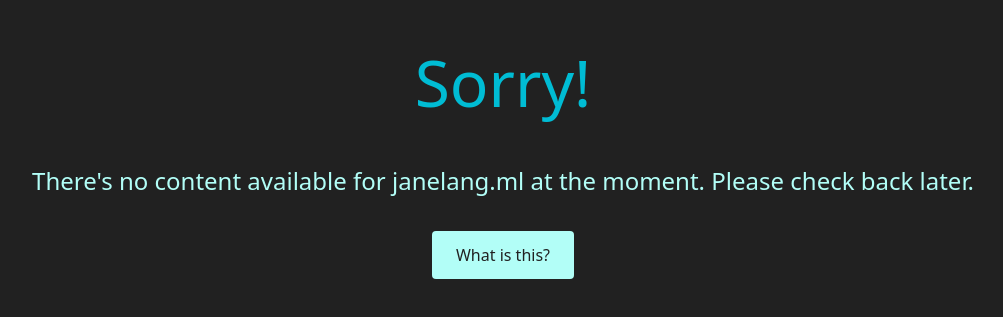
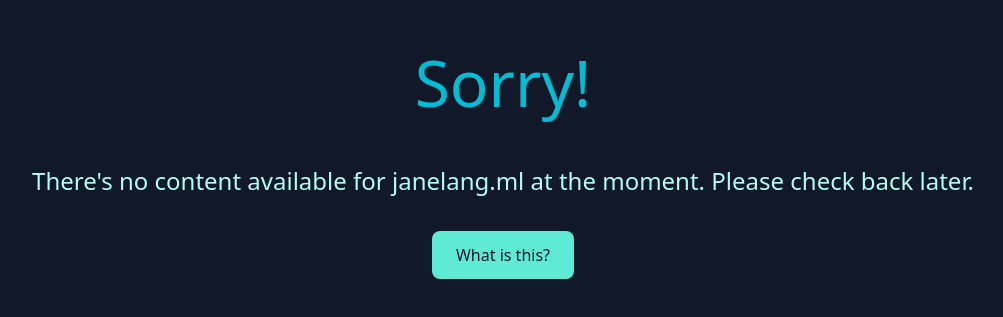
Before and after one commit to nora2605/janelangml, a Nuxt app: page / in a window 1280 px wide. Shown: the part 243-560 px from the top of the page, without its empty margins (137-1140 px from the left). Built offline with nearby package versions, Linux system fonts and the light colour scheme.

Commit message:
switched node version and now everything works yay

```diff
--- a/pages/index.vue
+++ b/pages/index.vue
@@ -1,10 +1,10 @@
 <template>
-<div :class="['container', 'dark']">
-    <h1 :class="['title', 'dark']">Sorry!</h1>
-    <p :class="['subtitle', 'dark']">There's no content available for janelang.ml at the moment. Please
+<div class="flex flex-col bg-gray-900 min-h-screen items-center justify-center">
+    <h1 class="title">Sorry!</h1>
+    <p class="subtitle">There's no content available for janelang.ml at the moment. Please
       check back later.</p>
     <a href="https://github.com/nora2605/janelangml" target="_blank" rel="noopener noreferrer"
-      :class="['button', 'dark']">What is this?</a>
+      class="transition text-gray-900 bg-teal-300 hover:text-gray-700 hover:bg-teal-400 button">What is this?</a>
   </div>
 </template>
 
@@ -14,64 +14,23 @@ body {
   margin: 0px;
 }
 
-.container {
-  display: flex;
-  flex-direction: column;
-  align-items: center;
-  justify-content: center;
-  height: 100vh;
-  width: 100vw;
-  margin: 0px;
-  background-color: #f5f5f5;
-}
-
-.container.dark {
-  background-color: #212121;
-}
 
 .title {
   font-size: 4rem;
-  color: #212121;
+  color: #00bcd4;
   margin-bottom: 2rem;
   text-align: center;
 }
 
-.title.dark {
-  color: #00bcd4;
-}
-
 .subtitle {
   font-size: 1.5rem;
-  color: #757575;
+  color: #b2fef7;
   margin-bottom: 2rem;
   text-align: center;
 }
 
-.subtitle.dark {
-  color: #b2fef7;
-}
-
 .button {
-  padding: 0.75rem 1.5rem;
-  background-color: #00bcd4;
-  color: #fff;
-  border-radius: 0.25rem;
-  text-decoration: none;
-  transition: all 0.3s ease;
-}
-
-.button:hover {
-  background-color: #b2fef7;
-  color: #212121;
-}
-
-.button.dark {
-  background-color: #b2fef7;
-  color: #212121;
-}
-
-.button.dark:hover {
-  background-color: #00bcd4;
-  color: #fff;
+  padding: 12px 24px;
+  border-radius: 8px;
 }
 </style>
--- /dev/null
+++ b/pages/john.vue
@@ -0,0 +1,35 @@
+<template>
+  <div class="flex flex-col bg-gray-900 min-h-screen items-center justify-center">
+      <h1 class="title">John</h1>
+      <p class="subtitle">John</p>
+      <a href="https://github.com/nora2605/jane/blob/main/john.md" target="_blank" rel="noopener noreferrer"
+        class="transition text-gray-900 bg-teal-300 hover:text-gray-700 hover:bg-teal-400 button">John</a>
+    </div>
+  </template>
+
+  <style>
+  html,
+  body {
+    margin: 0px;
+  }
+
+
+  .title {
+    font-size: 4rem;
+    color: #00bcd4;
+    margin-bottom: 2rem;
+    text-align: center;
+  }
+
+  .subtitle {
+    font-size: 1.5rem;
+    color: #b2fef7;
+    margin-bottom: 2rem;
+    text-align: center;
+  }
+
+  .button {
+    padding: 12px 24px;
+    border-radius: 8px;
+  }
+  </style>
```
Also changed, not shown: 1 other file (tests, documents, lock files or other folders).
